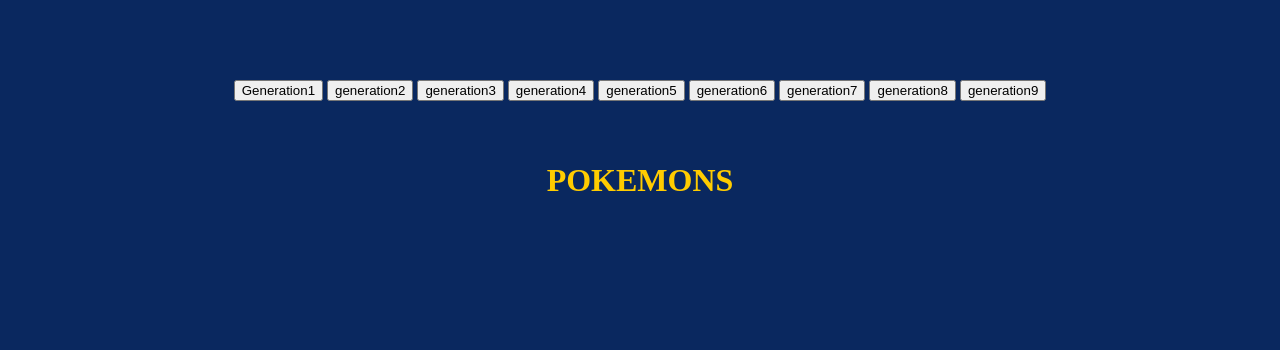
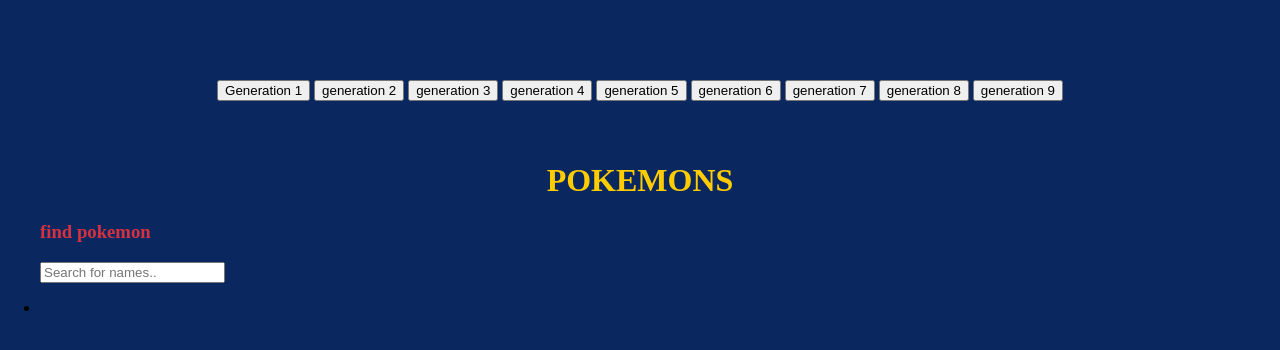
Before and after one commit to janibehm/pokemon-app, a website: page index.html in a window 1280 px wide. Drawn offline with Linux system fonts and the light colour scheme; no server answers.

```diff
--- a/index.html
+++ b/index.html
@@ -11,20 +11,24 @@
   <body>
 
     <div class="buttonContainer">
-    <button class="buttons" id="0">Generation1</button>
-    <button class="buttons" id="1">generation2</button>
-    <button class="buttons" id="2">generation3</button>
-    <button class="buttons" id="3">generation4</button>
-    <button class="buttons" id="4">generation5</button>
-    <button class="buttons" id="5">generation6</button>
-    <button class="buttons" id="6">generation7</button>
-    <button class="buttons" id="7">generation8</button>
-    <button class="buttons" id="8">generation9</button>
+    <button class="buttons" id="0">Generation 1</button>
+    <button class="buttons" id="1">generation 2</button>
+    <button class="buttons" id="2">generation 3</button>
+    <button class="buttons" id="3">generation 4</button>
+    <button class="buttons" id="4">generation 5</button>
+    <button class="buttons" id="5">generation 6</button>
+    <button class="buttons" id="6">generation 7</button>
+    <button class="buttons" id="7">generation 8</button>
+    <button class="buttons" id="8">generation 9</button>
     </div>
 
         <div class="container">
             <h1>Pokemons</h1>
-            <ul id="pokedex"></ul>
+            <div class="seacrh">
+              <h3>find pokemon</h3>
+           <input type="text" id="search" onkeyup="searchFunction()" placeholder="Search for names..">
+            </div>
+            <ul id="pokedex"><li></li></ul>
         </div>
 
   </body>
--- a/style.css
+++ b/style.css
@@ -15,15 +15,20 @@
     margin: 0 auto;
 }
 
+
 h1 {
-    color: #FFCC00 ;
+    color: #FFCC00;
     text-transform: uppercase;
     text-align: center;
 }
 
 h2{
-    color: #D5A100  ;
+    color: #D5A100;
 
+}
+
+h3{
+    color: #d53141;
 }
 
 #pokedex {
```
Also changed, not shown: images/favicon.ico.
